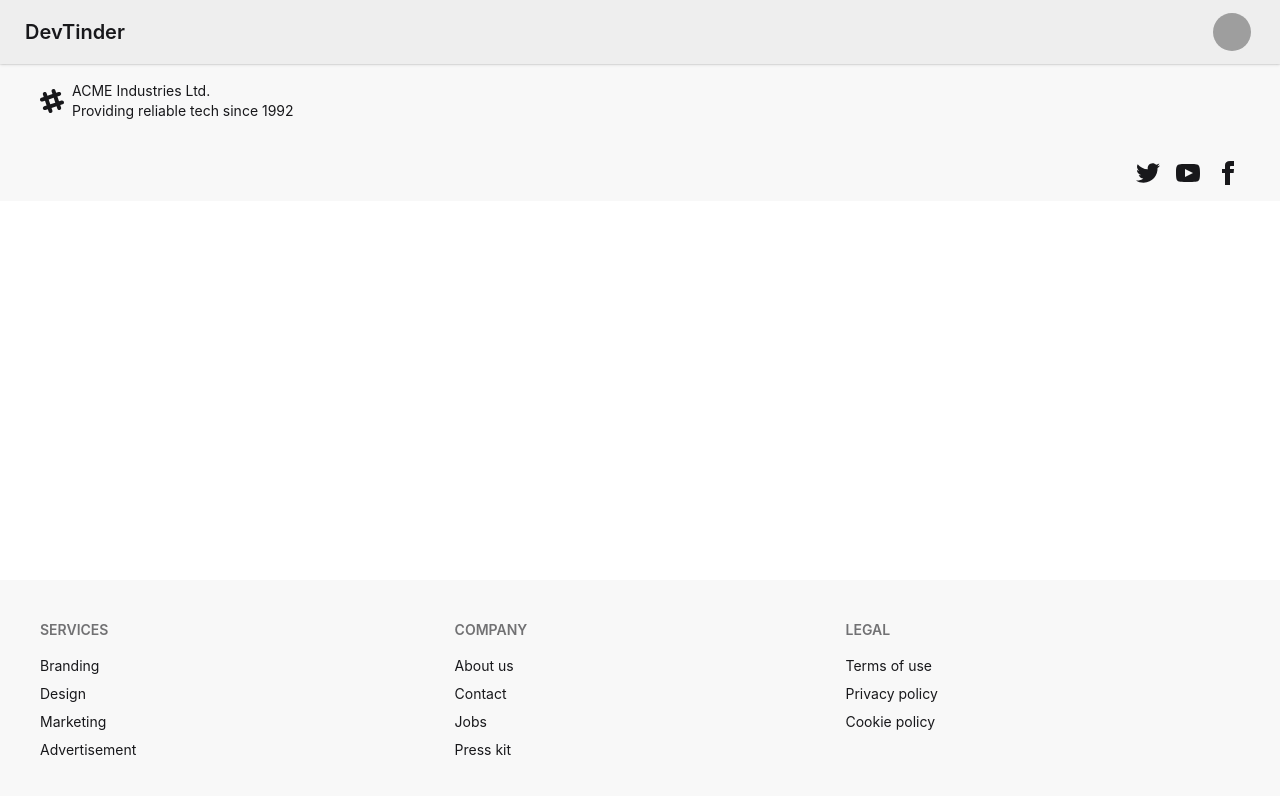
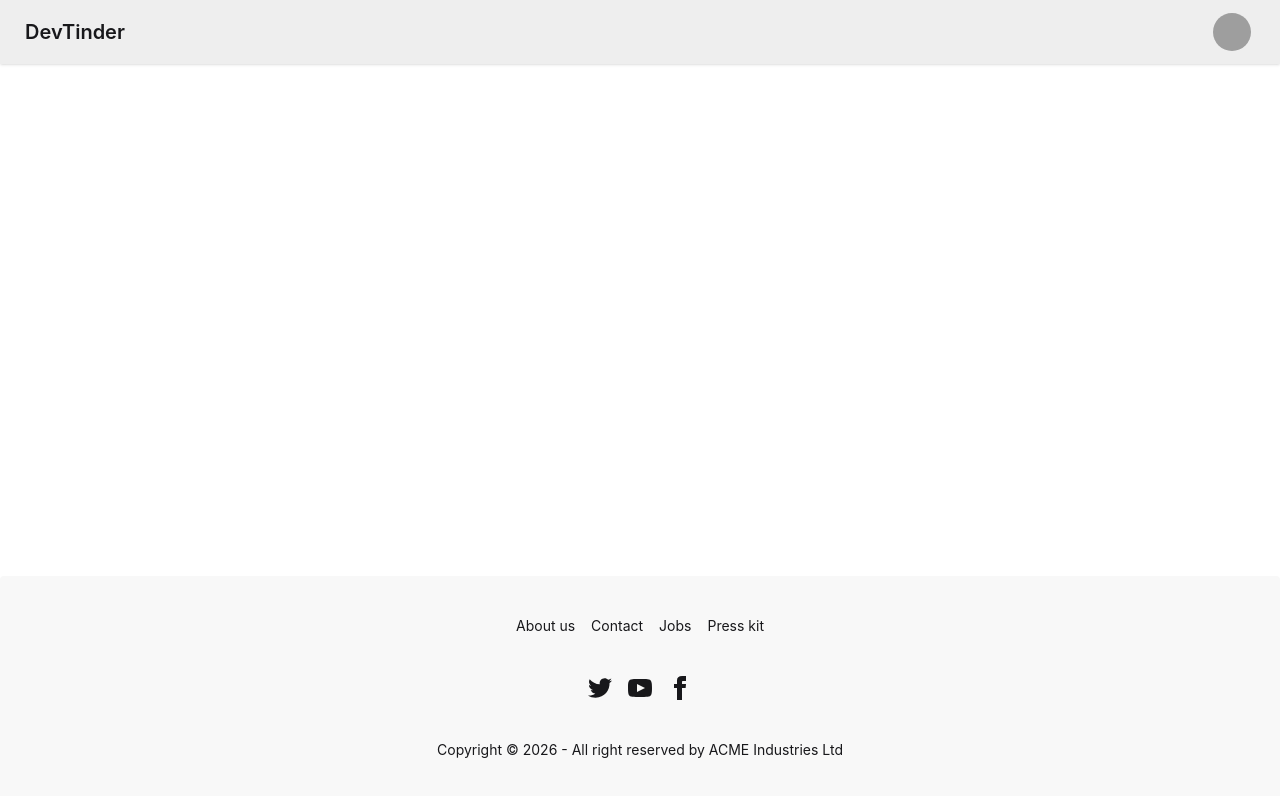
Before and after one commit to Jisukumarmishra/DevTinder-Web, a React (Vite) app: page / in a window 1280 px wide. Shown: the top 796 px of the page. Built offline with nearby package versions, Linux system fonts and the light colour scheme; grey boxes are pictures that could not be loaded.

Commit message:
Fix The Footer Of the Page Is Same in the Both The branch

```diff
--- a/src/Footer.jsx
+++ b/src/Footer.jsx
@@ -1,48 +1,13 @@
 const Footer = () => {
   return (
-  <div>
-    <footer className="footer sm:footer-horizontal bg-base-200 text-base-content p-10 fixed bottom-0 ">
-  <nav>
-    <h6 className="footer-title">Services</h6>
-    <a className="link link-hover">Branding</a>
-    <a className="link link-hover">Design</a>
-    <a className="link link-hover">Marketing</a>
-    <a className="link link-hover">Advertisement</a>
-  </nav>
-  <nav>
-    <h6 className="footer-title">Company</h6>
+    <footer className="footer footer-horizontal footer-center bg-base-200 text-base-content rounded p-10 fixed bottom-0">
+  <nav className="grid grid-flow-col gap-4">
     <a className="link link-hover">About us</a>
     <a className="link link-hover">Contact</a>
     <a className="link link-hover">Jobs</a>
     <a className="link link-hover">Press kit</a>
   </nav>
   <nav>
-    <h6 className="footer-title">Legal</h6>
-    <a className="link link-hover">Terms of use</a>
-    <a className="link link-hover">Privacy policy</a>
-    <a className="link link-hover">Cookie policy</a>
-  </nav>
-</footer>
-<footer className="footer bg-base-200 text-base-content border-base-300 border-t px-10 py-4">
-  <aside className="grid-flow-col items-center">
-    <svg
-      width="24"
-      height="24"
-      viewBox="0 0 24 24"
-      xmlns="http://www.w3.org/2000/svg"
-      fillRule="evenodd"
-      clipRule="evenodd"
-      className="fill-current">
-      <path
-        d="M22.672 15.226l-2.432.811.841 2.515c.33 1.019-.209 2.127-1.23 2.456-1.15.325-2.148-.321-2.463-1.226l-.84-2.518-5.013 1.677.84 2.517c.391 1.203-.434 2.542-1.831 2.542-.88 0-1.601-.564-1.86-1.314l-.842-2.516-2.431.809c-1.135.328-2.145-.317-2.463-1.229-.329-1.018.211-2.127 1.231-2.456l2.432-.809-1.621-4.823-2.432.808c-1.355.384-2.558-.59-2.558-1.839 0-.817.509-1.582 1.327-1.846l2.433-.809-.842-2.515c-.33-1.02.211-2.129 1.232-2.458 1.02-.329 2.13.209 2.461 1.229l.842 2.515 5.011-1.677-.839-2.517c-.403-1.238.484-2.553 1.843-2.553.819 0 1.585.509 1.85 1.326l.841 2.517 2.431-.81c1.02-.33 2.131.211 2.461 1.229.332 1.018-.21 2.126-1.23 2.456l-2.433.809 1.622 4.823 2.433-.809c1.242-.401 2.557.484 2.557 1.838 0 .819-.51 1.583-1.328 1.847m-8.992-6.428l-5.01 1.675 1.619 4.828 5.011-1.674-1.62-4.829z"></path>
-    </svg>
-    <p>
-      ACME Industries Ltd.
-      <br />
-      Providing reliable tech since 1992
-    </p>
-  </aside>
-  <nav className="md:place-self-center md:justify-self-end">
     <div className="grid grid-flow-col gap-4">
       <a>
         <svg
@@ -79,8 +44,10 @@ const Footer = () => {
       </a>
     </div>
   </nav>
+  <aside>
+    <p>Copyright © {new Date().getFullYear()} - All right reserved by ACME Industries Ltd</p>
+  </aside>
 </footer>
-</div>
   )
 }
 
```
